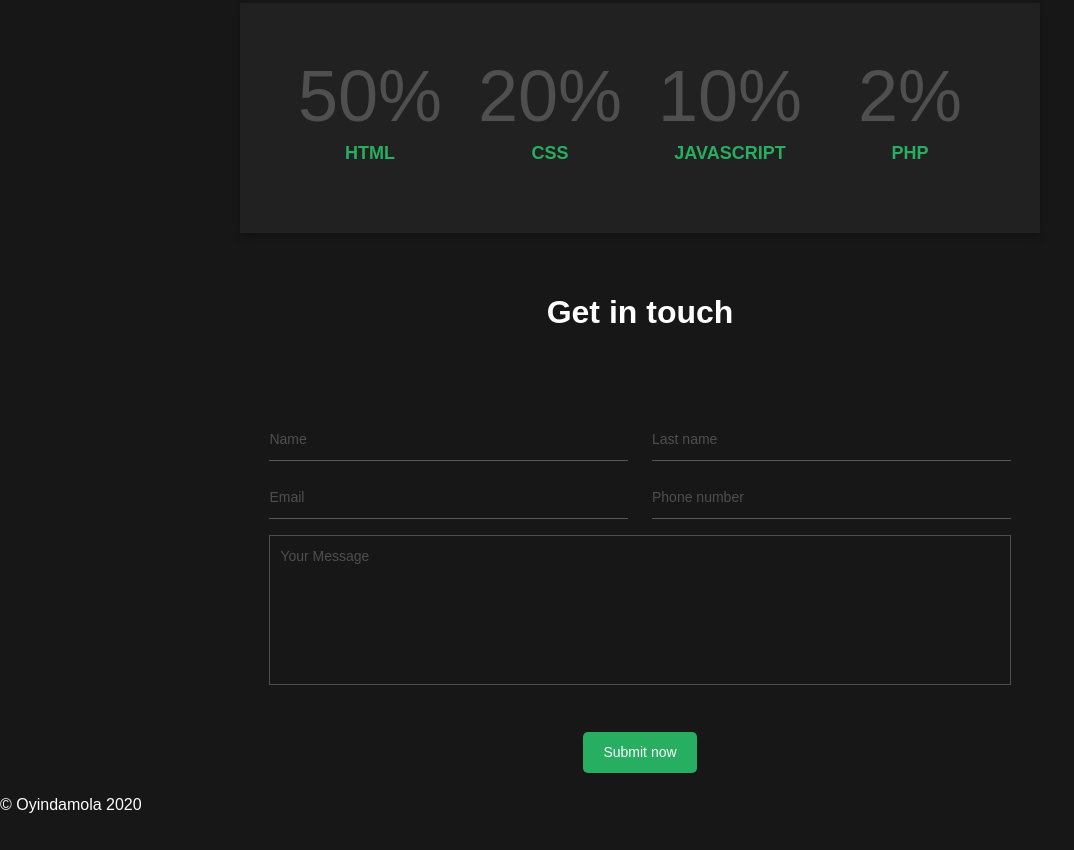
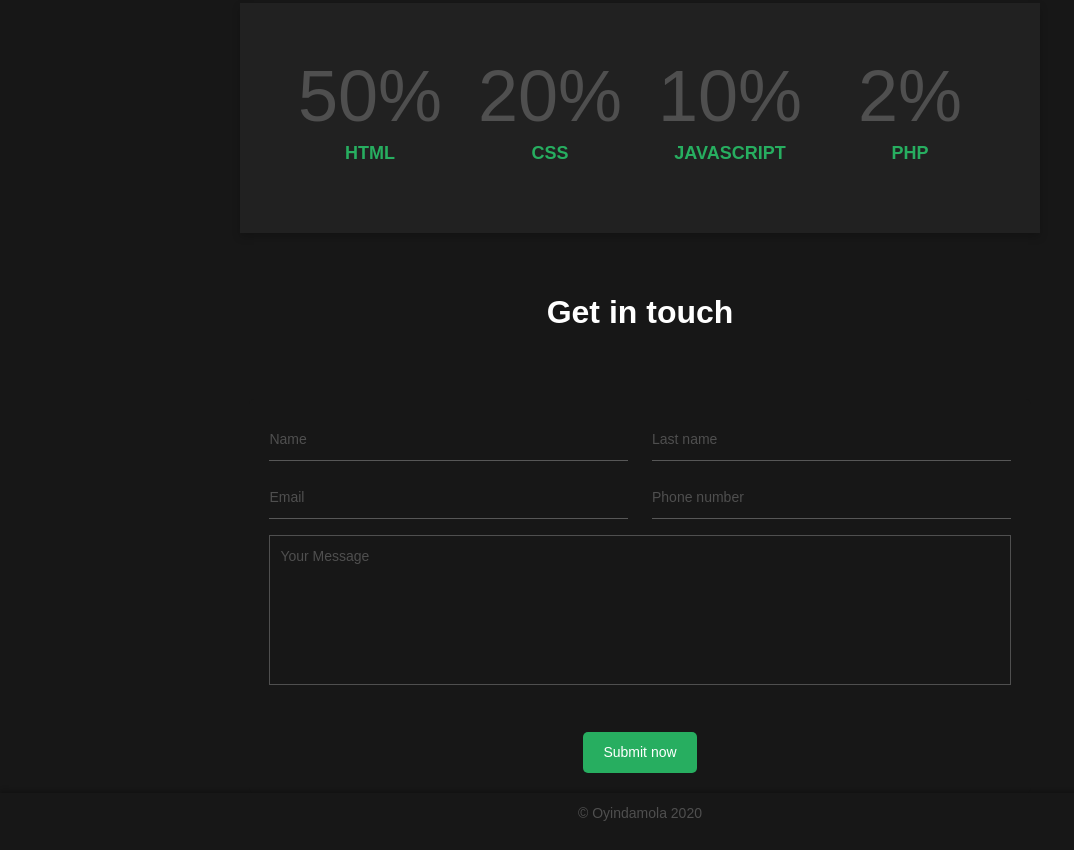
Before and after one commit to kokken80/Copie-maquette, a plain HTML site: page index.html in a window 1280 px wide. Shown: the part 2103-2953 px from the top of the page, without its empty margins (0-1074 px from the left). Drawn offline with nearby package versions, Linux system fonts and the light colour scheme.

Commit message:
Update index.html

```diff
--- a/index.html
+++ b/index.html
@@ -176,9 +176,9 @@
 
 
     <!-- signature -->
-    <footer class="centered-signaturegit init">
-        <p>© Oyindamola 2020</p>
-    </footer>
+<footer class="centered-signature">
+    <p>© Oyindamola 2020</p>
+</footer>
 
 
         <!-- Bootstrap JS (optionnel pour la fonctionnalité du menu sur mobile) -->
```
